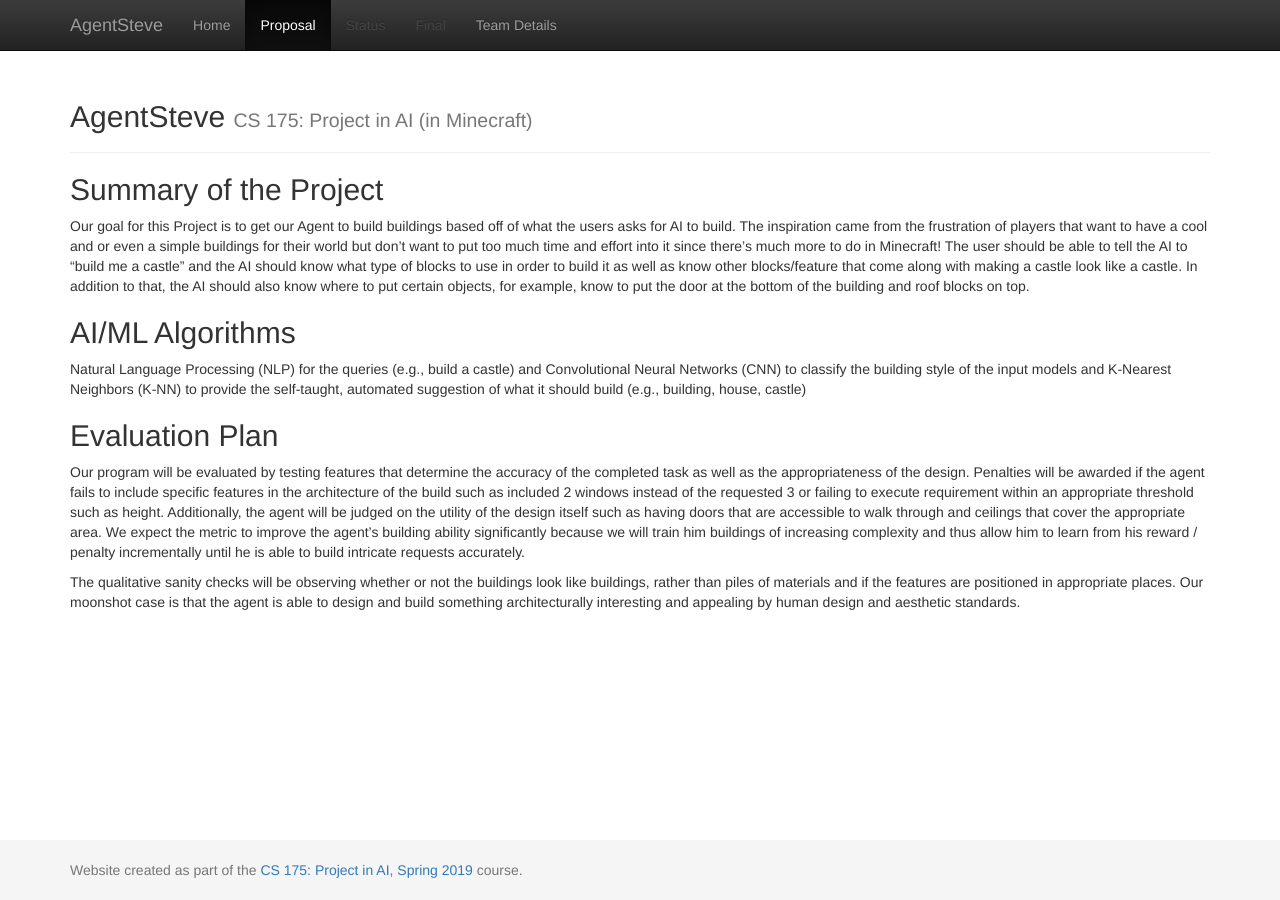
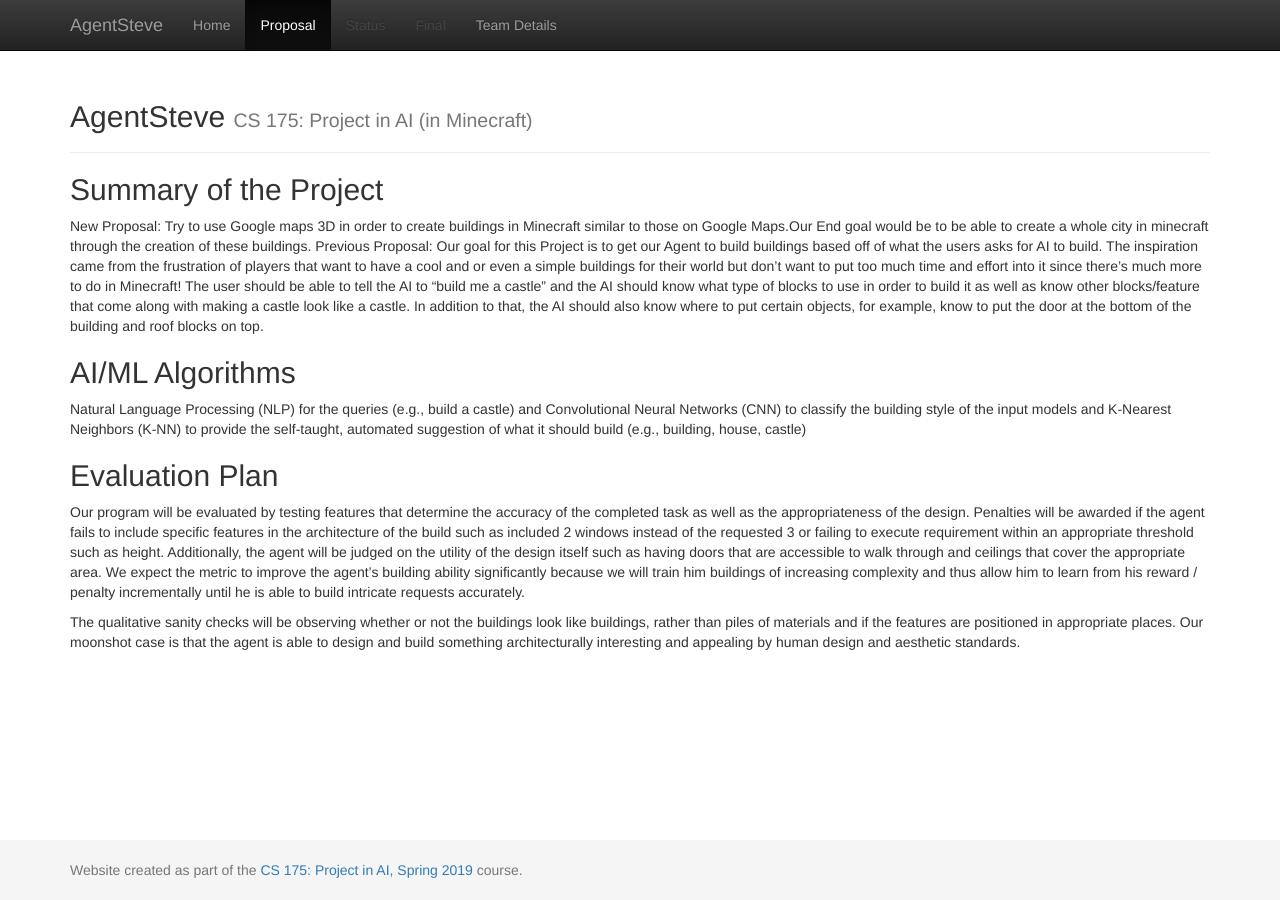
Before and after one commit to giallonotte/ArchitectSteve, a Jekyll site: the page built from docs/proposal.md, in a window 1280 px wide. Built offline with Jekyll 4.4.1, drawn with Linux system fonts in a browser that asks for light colours.

Commit message:
Update proposal.md

```diff
--- a/docs/proposal.md
+++ b/docs/proposal.md
@@ -3,6 +3,9 @@ layout: default
 title:  Proposal
 ---
 ## Summary of the Project
+New Proposal:
+Try to use Google maps 3D in order to create buildings in Minecraft similar to those on Google Maps.Our End goal would be to be able to create a whole city in minecraft through the creation of these buildings.
+Previous Proposal:
 Our goal for this Project is to get our Agent to build buildings based off of what the users asks for AI to build. The inspiration came from the frustration of players that want to have a cool and or even a simple buildings for their world but don't want to put too much time  and effort into it since there’s much more to do in Minecraft! The user should be able to tell the AI to “build me a castle” and the AI should know what type of blocks to use in order to build it as well as know other blocks/feature that come along with making a castle look like a castle. In addition to that, the AI should also know where to put certain objects, for example, know to put the door at the bottom of the building and roof blocks on top.
 
 ## AI/ML Algorithms
```
